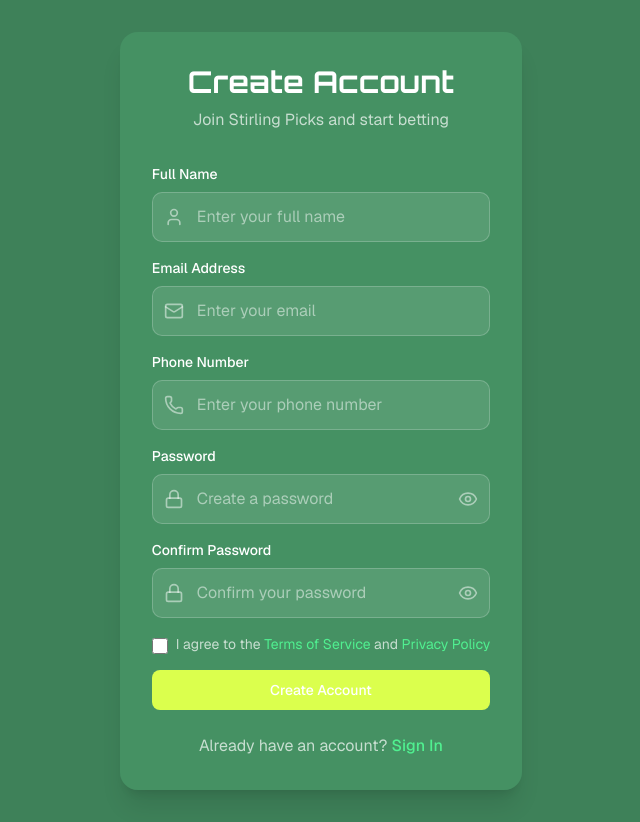
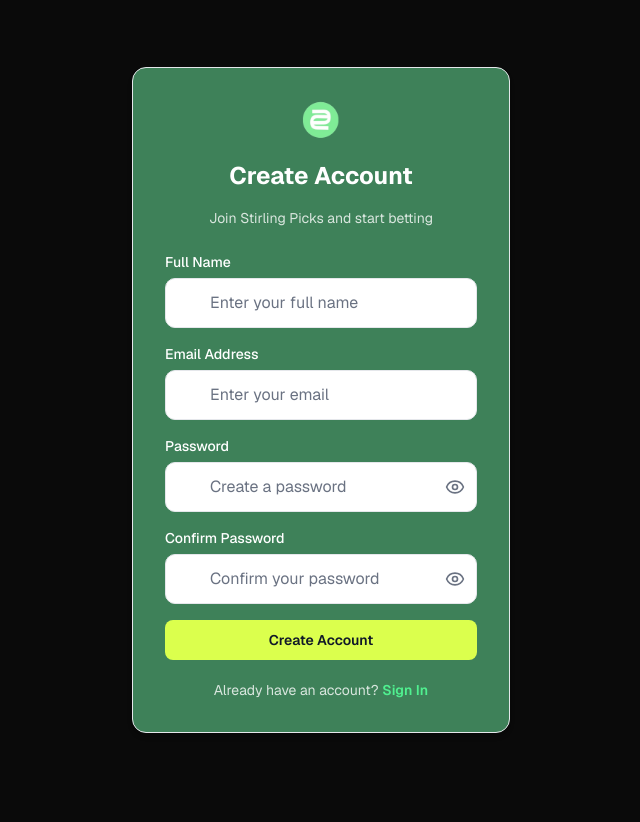
Before and after one commit to talhajavedcom/stirling-picks, a Next.js app: page /signup in a window 1280 px wide. Shown: the whole page, without its empty margins (319-959 px from the left). After the commit the page ends 800 px from the top, so only its background shows below. Built offline with nearby package versions, Linux system fonts and the light colour scheme.

Commit message:
new fixes

```diff
--- a/src/app/(auth)/layout.jsx
+++ b/src/app/(auth)/layout.jsx
@@ -1,6 +1,6 @@
 const AuthLayout = ({ children }) => {
   return (
-    <div className="min-h-screen bg-sp-green-dark flex items-center justify-center">
+    <div className="min-h-screen bg-dark flex items-center justify-center">
       {children}
     </div>
   );
--- a/src/app/(auth)/login/page.jsx
+++ b/src/app/(auth)/login/page.jsx
@@ -2,6 +2,7 @@
 
 import { useState } from "react";
 import Link from "next/link";
+import Image from "next/image";
 import { Eye, EyeOff, Mail, Lock } from "lucide-react";
 import { SharedButton } from "@/shared/Button";
 
@@ -16,54 +17,62 @@
   };
 
   return (
-    <div className="min-h-[calc(100vh-200px)] flex items-center justify-center px-4">
+    <div className="min-h-screen  flex items-center justify-center px-4 py-12">
       <div className="w-full max-w-md">
-        <div className="bg-sp-green-dark rounded-2xl p-8 shadow-xl">
-          <div className="text-center mb-8">
-            <h1 className="text-3xl font-bold text-white font-orbitron">
-              Welcome Back
-            </h1>
-            <p className="text-white/70 mt-2">
+        <div className="bg-sp-green-dark border border-gray-200 rounded-xl p-6 sm:p-8 shadow-md">
+          <div className="flex flex-col items-center gap-3 mb-6">
+            <div className="w-12 h-12">
+              <Image
+                src="/logo.png"
+                alt="Stirling Picks"
+                width={48}
+                height={48}
+                className="rounded-full"
+                priority
+              />
+            </div>
+            <h1 className="text-2xl font-bold text-white">Welcome Back</h1>
+            <p className="text-white/80 text-sm mt-1">
               Sign in to continue to Stirling Picks
             </p>
           </div>
 
-          <form onSubmit={handleSubmit} className="space-y-5">
+          <form onSubmit={handleSubmit} className="space-y-4">
             <div>
-              <label className="block text-sm font-medium text-white mb-2">
+              <label className="block text-sm font-medium text-white mb-1.5">
                 Email Address
               </label>
               <div className="relative">
-                <Mail className="absolute left-3 top-1/2 -translate-y-1/2 size-5 text-white/50" />
+                <Mail className="absolute left-3 top-1/2 -translate-y-1/2 size-5 text-white/60" />
                 <input
                   type="email"
                   value={email}
                   onChange={(e) => setEmail(e.target.value)}
                   placeholder="Enter your email"
-                  className="w-full bg-white/10 border border-white/20 rounded-lg pl-11 pr-4 py-3 text-white placeholder:text-white/50 focus:outline-none focus:ring-2 focus:ring-sp-green"
+                  className="w-full bg-white border border-gray-200 rounded-lg pl-11 pr-4 py-3 text-gray-900 placeholder:text-gray-500 focus:outline-none focus:ring-2 focus:ring-sp-green focus:border-sp-green"
                   required
                 />
               </div>
             </div>
 
             <div>
-              <label className="block text-sm font-medium text-white mb-2">
+              <label className="block text-sm font-medium text-white mb-1.5">
                 Password
               </label>
               <div className="relative">
-                <Lock className="absolute left-3 top-1/2 -translate-y-1/2 size-5 text-white/50" />
+                <Lock className="absolute left-3 top-1/2 -translate-y-1/2 size-5 text-white/60" />
                 <input
                   type={showPassword ? "text" : "password"}
                   value={password}
                   onChange={(e) => setPassword(e.target.value)}
                   placeholder="Enter your password"
-                  className="w-full bg-white/10 border border-white/20 rounded-lg pl-11 pr-12 py-3 text-white placeholder:text-white/50 focus:outline-none focus:ring-2 focus:ring-sp-green"
+                  className="w-full bg-white border border-gray-200 rounded-lg pl-11 pr-12 py-3 text-gray-900 placeholder:text-gray-500 focus:outline-none focus:ring-2 focus:ring-sp-green focus:border-sp-green"
                   required
                 />
                 <button
                   type="button"
                   onClick={() => setShowPassword(!showPassword)}
-                  className="absolute right-3 top-1/2 -translate-y-1/2 text-white/50 hover:text-white"
+                  className="absolute right-3 top-1/2 -translate-y-1/2 text-gray-500 hover:text-gray-700"
                 >
                   {showPassword ? (
                     <EyeOff className="size-5" />
@@ -78,9 +87,9 @@
               <label className="flex items-center gap-2 cursor-pointer">
                 <input
                   type="checkbox"
-                  className="size-4 rounded border-white/20 bg-white/10 text-sp-green focus:ring-sp-green"
+                  className="size-4 rounded border-gray-300 text-sp-green focus:ring-sp-green"
                 />
-                <span className="text-sm text-white/70">Remember me</span>
+                <span className="text-sm text-white/80">Remember me</span>
               </label>
               <Link
                 href="/forgot-password"
@@ -90,17 +99,21 @@
               </Link>
             </div>
 
-            <SharedButton type="submit" className="w-full" size="lg">
+            <SharedButton
+              type="submit"
+              className="w-full text-gray-900 font-semibold"
+              size="lg"
+            >
               Sign In
             </SharedButton>
           </form>
 
-          <div className="mt-6 text-center">
-            <p className="text-white/70">
+          <div className="mt-5 text-center">
+            <p className="text-sm text-white/80">
               Don&apos;t have an account?{" "}
               <Link
                 href="/signup"
-                className="text-sp-green font-medium hover:underline"
+                className="text-sp-green font-semibold hover:underline"
               >
                 Sign Up
               </Link>
--- a/src/app/(auth)/signup/page.jsx
+++ b/src/app/(auth)/signup/page.jsx
@@ -2,7 +2,8 @@
 
 import { useState } from "react";
 import Link from "next/link";
-import { Eye, EyeOff, Mail, Lock, User, Phone } from "lucide-react";
+import Image from "next/image";
+import { Eye, EyeOff, Mail, Lock, User } from "lucide-react";
 import { SharedButton } from "@/shared/Button";
 
 const SignupPage = () => {
@@ -11,7 +12,6 @@
   const [formData, setFormData] = useState({
     fullName: "",
     email: "",
-    phone: "",
     password: "",
     confirmPassword: "",
   });
@@ -26,91 +26,82 @@
   };
 
   return (
-    <div className="min-h-[calc(100vh-200px)] flex items-center justify-center px-4 py-8">
+    <div className="min-h-screen flex items-center justify-center px-4 py-12">
       <div className="w-full max-w-md">
-        <div className="bg-sp-green-dark rounded-2xl p-8 shadow-xl">
-          <div className="text-center mb-8">
-            <h1 className="text-3xl font-bold text-white font-orbitron">
-              Create Account
-            </h1>
-            <p className="text-white/70 mt-2">
+        <div className="bg-sp-green-dark border border-gray-200 rounded-xl p-6 sm:p-8 shadow-md">
+          <div className="flex flex-col items-center gap-3 mb-6">
+            <div className="w-12 h-12">
+              <Image
+                src="/logo.png"
+                alt="Stirling Picks"
+                width={48}
+                height={48}
+                className="rounded-full"
+                priority
+              />
+            </div>
+            <h1 className="text-2xl font-bold text-white">Create Account</h1>
+            <p className="text-white/80 text-sm mt-1">
               Join Stirling Picks and start betting
             </p>
           </div>
 
           <form onSubmit={handleSubmit} className="space-y-4">
             <div>
-              <label className="block text-sm font-medium text-white mb-2">
+              <label className="block text-sm font-medium text-white mb-1.5">
                 Full Name
               </label>
               <div className="relative">
-                <User className="absolute left-3 top-1/2 -translate-y-1/2 size-5 text-white/50" />
+                <User className="absolute left-3 top-1/2 -translate-y-1/2 size-5 text-white/60" />
                 <input
                   type="text"
                   name="fullName"
                   value={formData.fullName}
                   onChange={handleChange}
                   placeholder="Enter your full name"
-                  className="w-full bg-white/10 border border-white/20 rounded-lg pl-11 pr-4 py-3 text-white placeholder:text-white/50 focus:outline-none focus:ring-2 focus:ring-sp-green"
+                  className="w-full bg-white border border-gray-200 rounded-lg pl-11 pr-4 py-3 text-gray-900 placeholder:text-gray-500 focus:outline-none focus:ring-2 focus:ring-sp-green focus:border-sp-green"
                   required
                 />
               </div>
             </div>
 
             <div>
-              <label className="block text-sm font-medium text-white mb-2">
+              <label className="block text-sm font-medium text-white mb-1.5">
                 Email Address
               </label>
               <div className="relative">
-                <Mail className="absolute left-3 top-1/2 -translate-y-1/2 size-5 text-white/50" />
+                <Mail className="absolute left-3 top-1/2 -translate-y-1/2 size-5 text-white/60" />
                 <input
                   type="email"
                   name="email"
                   value={formData.email}
                   onChange={handleChange}
                   placeholder="Enter your email"
-                  className="w-full bg-white/10 border border-white/20 rounded-lg pl-11 pr-4 py-3 text-white placeholder:text-white/50 focus:outline-none focus:ring-2 focus:ring-sp-green"
+                  className="w-full bg-white border border-gray-200 rounded-lg pl-11 pr-4 py-3 text-gray-900 placeholder:text-gray-500 focus:outline-none focus:ring-2 focus:ring-sp-green focus:border-sp-green"
                   required
                 />
               </div>
             </div>
 
             <div>
-              <label className="block text-sm font-medium text-white mb-2">
-                Phone Number
-              </label>
-              <div className="relative">
-                <Phone className="absolute left-3 top-1/2 -translate-y-1/2 size-5 text-white/50" />
-                <input
-                  type="tel"
-                  name="phone"
-                  value={formData.phone}
-                  onChange={handleChange}
-                  placeholder="Enter your phone number"
-                  className="w-full bg-white/10 border border-white/20 rounded-lg pl-11 pr-4 py-3 text-white placeholder:text-white/50 focus:outline-none focus:ring-2 focus:ring-sp-green"
-                />
-              </div>
-            </div>
-
-            <div>
-              <label className="block text-sm font-medium text-white mb-2">
+              <label className="block text-sm font-medium text-white mb-1.5">
                 Password
               </label>
               <div className="relative">
-                <Lock className="absolute left-3 top-1/2 -translate-y-1/2 size-5 text-white/50" />
+                <Lock className="absolute left-3 top-1/2 -translate-y-1/2 size-5 text-white/60" />
                 <input
                   type={showPassword ? "text" : "password"}
                   name="password"
                   value={formData.password}
                   onChange={handleChange}
                   placeholder="Create a password"
-                  className="w-full bg-white/10 border border-white/20 rounded-lg pl-11 pr-12 py-3 text-white placeholder:text-white/50 focus:outline-none focus:ring-2 focus:ring-sp-green"
+                  className="w-full bg-white border border-gray-200 rounded-lg pl-11 pr-12 py-3 text-gray-900 placeholder:text-gray-500 focus:outline-none focus:ring-2 focus:ring-sp-green focus:border-sp-green"
                   required
                 />
                 <button
                   type="button"
                   onClick={() => setShowPassword(!showPassword)}
-                  className="absolute right-3 top-1/2 -translate-y-1/2 text-white/50 hover:text-white"
+                  className="absolute right-3 top-1/2 -translate-y-1/2 text-gray-500 hover:text-gray-700"
                 >
                   {showPassword ? (
                     <EyeOff className="size-5" />
@@ -122,24 +113,24 @@
             </div>
 
             <div>
-              <label className="block text-sm font-medium text-white mb-2">
+              <label className="block text-sm font-medium text-white mb-1.5">
                 Confirm Password
               </label>
               <div className="relative">
-                <Lock className="absolute left-3 top-1/2 -translate-y-1/2 size-5 text-white/50" />
+                <Lock className="absolute left-3 top-1/2 -translate-y-1/2 size-5 text-white/60" />
                 <input
                   type={showConfirmPassword ? "text" : "password"}
                   name="confirmPassword"
                   value={formData.confirmPassword}
                   onChange={handleChange}
                   placeholder="Confirm your password"
-                  className="w-full bg-white/10 border border-white/20 rounded-lg pl-11 pr-12 py-3 text-white placeholder:text-white/50 focus:outline-none focus:ring-2 focus:ring-sp-green"
+                  className="w-full bg-white border border-gray-200 rounded-lg pl-11 pr-12 py-3 text-gray-900 placeholder:text-gray-500 focus:outline-none focus:ring-2 focus:ring-sp-green focus:border-sp-green"
                   required
                 />
                 <button
                   type="button"
                   onClick={() => setShowConfirmPassword(!showConfirmPassword)}
-                  className="absolute right-3 top-1/2 -translate-y-1/2 text-white/50 hover:text-white"
+                  className="absolute right-3 top-1/2 -translate-y-1/2 text-gray-500 hover:text-gray-700"
                 >
                   {showConfirmPassword ? (
                     <EyeOff className="size-5" />
@@ -150,36 +141,21 @@
               </div>
             </div>
 
-            <div className="flex items-start gap-2">
-              <input
-                type="checkbox"
-                id="terms"
-                className="mt-1 size-4 rounded border-white/20 bg-white/10 text-sp-green focus:ring-sp-green"
-                required
-              />
-              <label htmlFor="terms" className="text-sm text-white/70">
-                I agree to the{" "}
-                <Link href="/terms" className="text-sp-green hover:underline">
-                  Terms of Service
-                </Link>{" "}
-                and{" "}
-                <Link href="/privacy" className="text-sp-green hover:underline">
-                  Privacy Policy
-                </Link>
-              </label>
-            </div>
-
-            <SharedButton type="submit" className="w-full" size="lg">
+            <SharedButton
+              type="submit"
+              className="w-full text-gray-900 font-semibold"
+              size="lg"
+            >
               Create Account
             </SharedButton>
           </form>
 
-          <div className="mt-6 text-center">
-            <p className="text-white/70">
+          <div className="mt-5 text-center">
+            <p className="text-sm text-white/80">
               Already have an account?{" "}
               <Link
                 href="/login"
-                className="text-sp-green font-medium hover:underline"
+                className="text-sp-green font-semibold hover:underline"
               >
                 Sign In
               </Link>
--- a/src/pages/Home.jsx
+++ b/src/pages/Home.jsx
@@ -123,7 +123,7 @@
       </div>
 
       <section className="bg-black text-white mt-2 sm:mt-3 md:mt-4 p-3 sm:p-4 md:p-6 lg:p-8 mx-1 sm:mx-2 md:mx-4 rounded-md sm:rounded-lg md:rounded-xl">
-        <div className="grid grid-cols-1 sm:grid-cols-2 lg:grid-cols-3 gap-3 sm:gap-4 md:gap-6 lg:gap-8">
+        <div className="grid grid-cols-1 sm:grid-cols-2 lg:grid-cols-3 gap-3 sm:gap-4 md:gap-6 lg:gap-8 justify-items-center">
           {howItWorksSteps.map((item) => (
             <div
               key={item.step}
```
Also changed, not shown: src/components/TermsAndConditions.jsx (+8 -3 lines).
